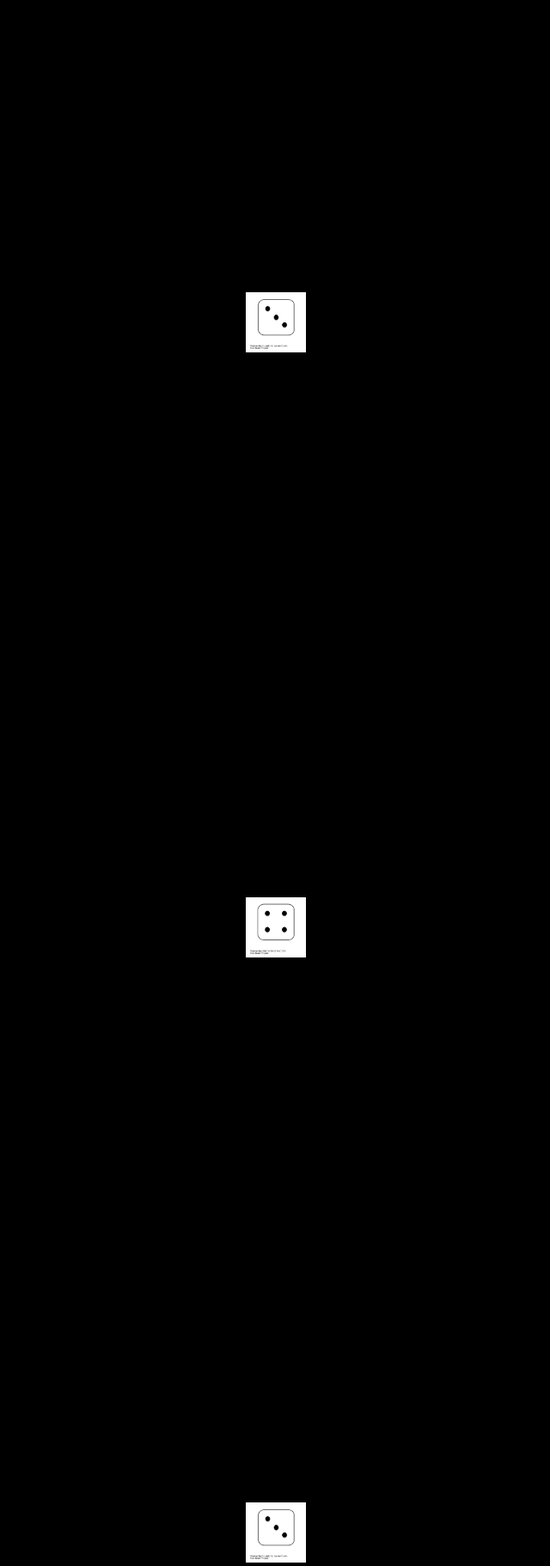
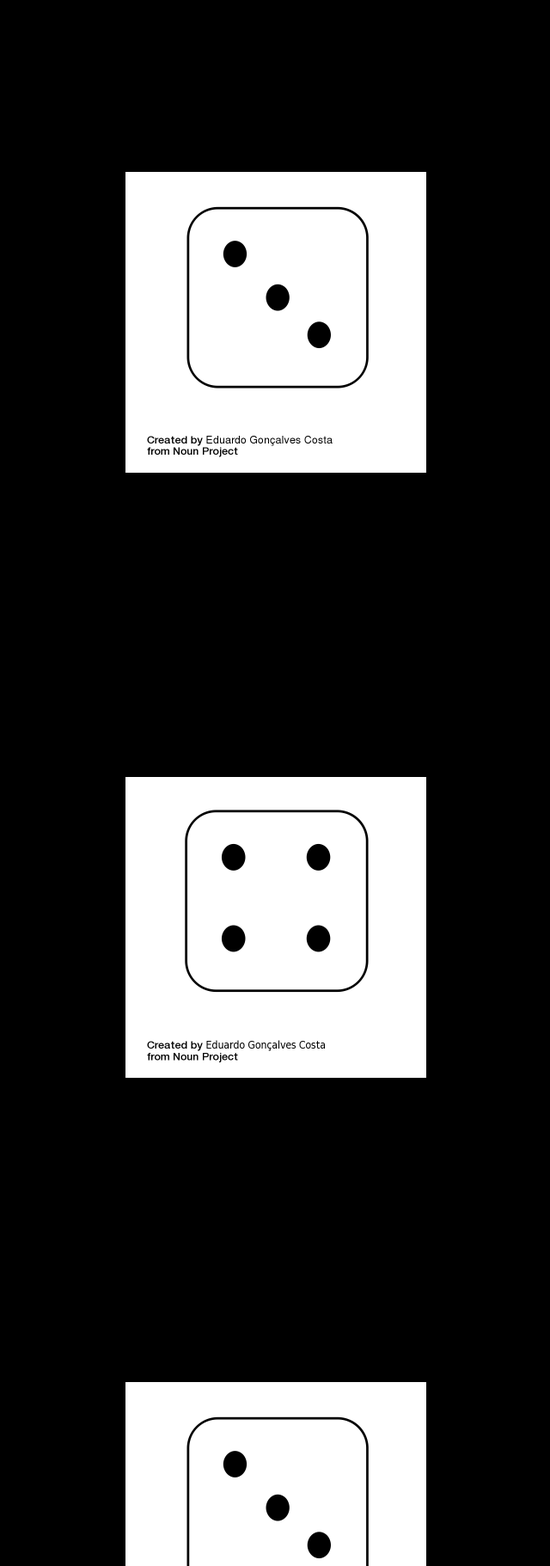
Before and after one commit to RickRiv23/cst352, a PHP site: page /HW/HW2/index.php in a window 1280 px wide. Shown: the part 176-1998 px from the top of the page at 86% size, without its empty margins (193-833 px from the left). Run offline with PHP 8.4, Linux system fonts and the light colour scheme.

Commit message:
add HW2 files

```diff
--- a/HW/HW2/styles.css
+++ b/HW/HW2/styles.css
@@ -15,7 +15,7 @@
 
 img{
     background-color: white;
-    transform: scale(0.1);
+    transform: scale(0.5);
     margin: 0px;
 }
 
```
